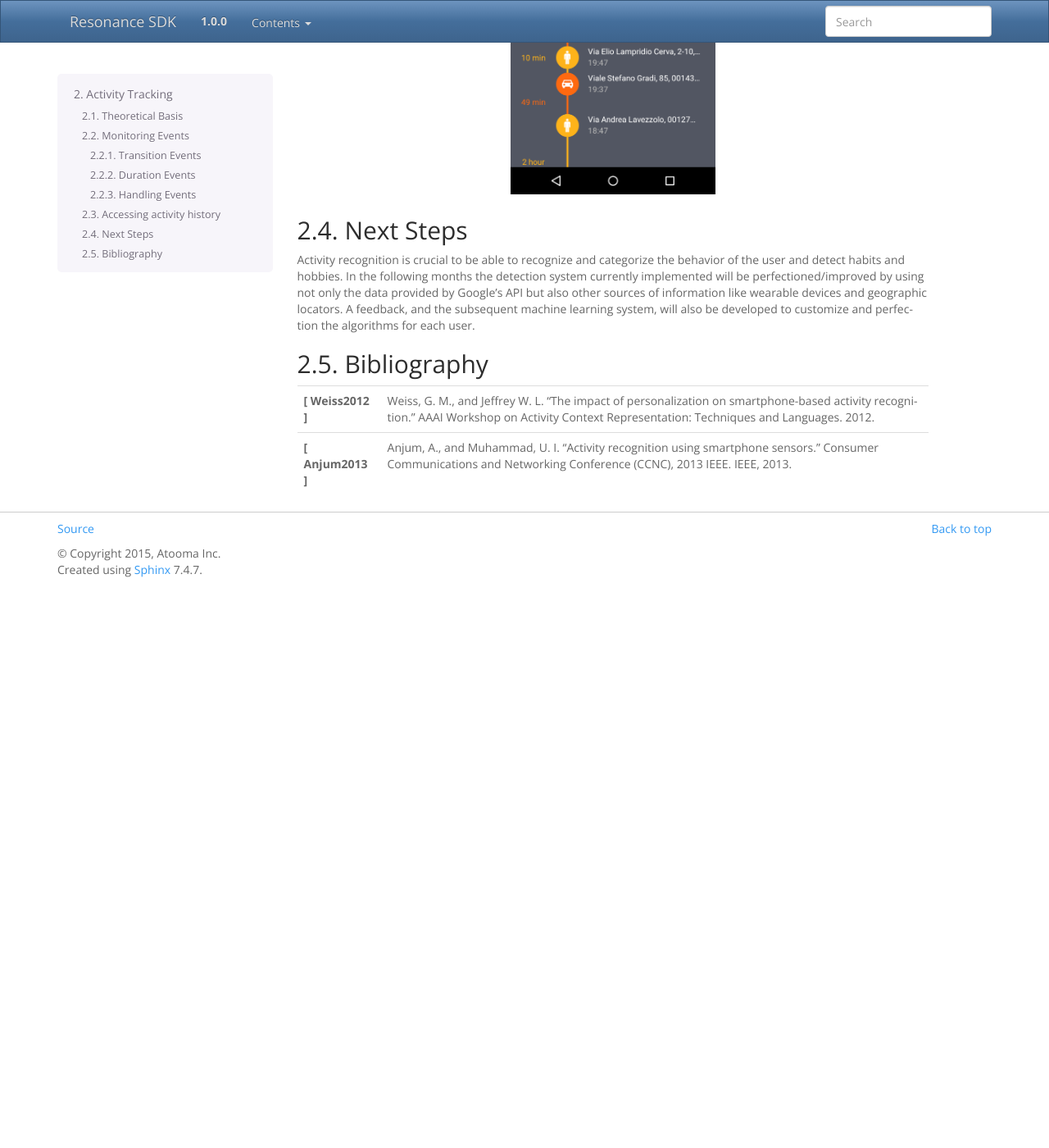
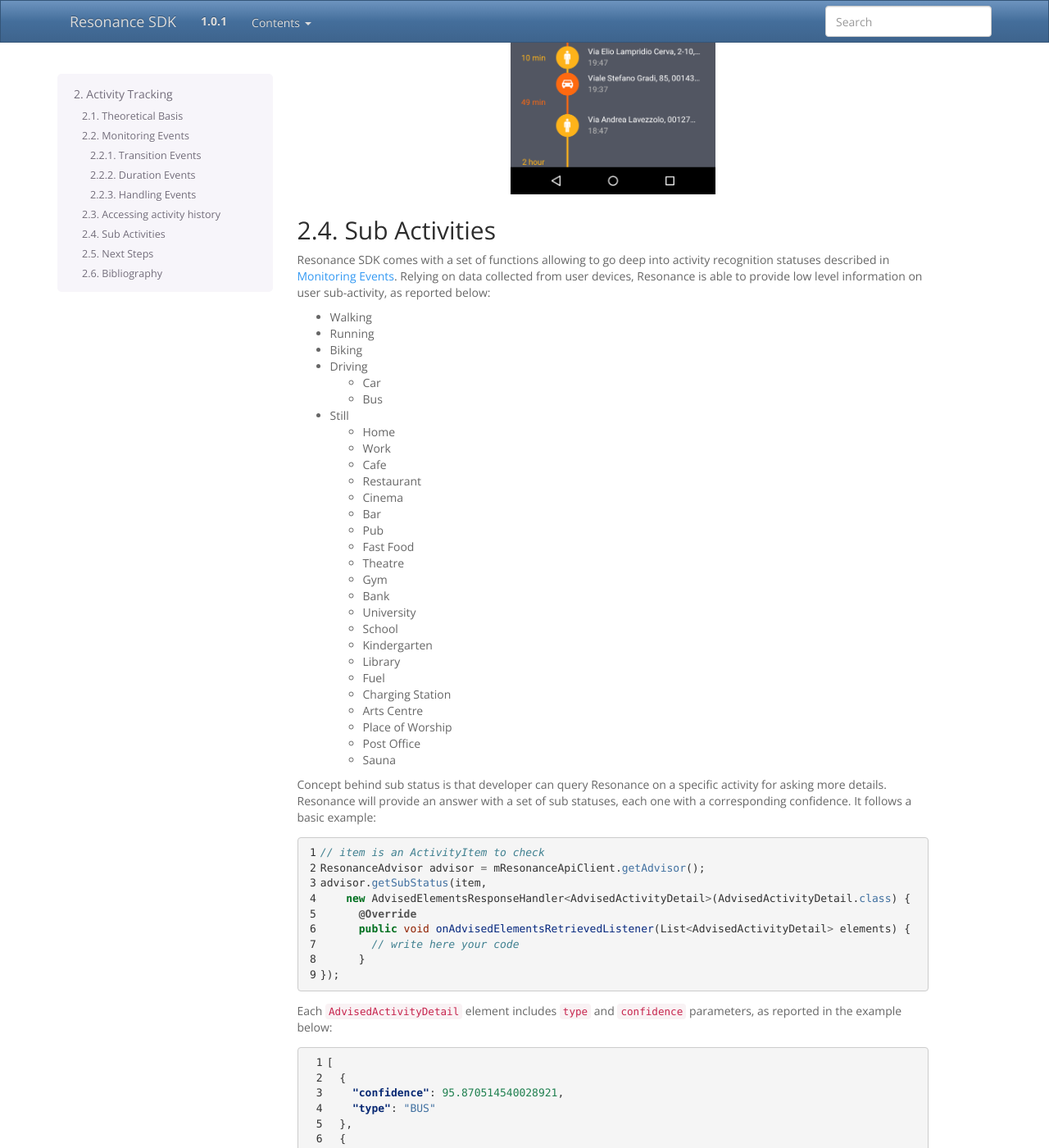
Before and after one commit to atooma/doc-resonance-sdk, a Sphinx documentation site: the page built from docs/source/activity.rst, in a window 1280 px wide and 1400 px high, scrolled down 3115 px. Shown: the whole window at 82% size. Built offline with Sphinx 7.4.7, drawn with Linux system fonts in a browser that asks for light colours; before the commit the page ends 3830 px from its top, so only the background shows below that; some of the changed text lies outside the part shown.

```diff
--- a/docs/source/activity.rst
+++ b/docs/source/activity.rst
@@ -162,6 +162,98 @@ Returned list of ``ActivityItem`` instances is an objects based representation f
    :width: 250 px
    :alt: Daily Activities
 
+Sub Activities
+---------------------------------------
+
+Resonance SDK comes with a set of functions allowing to go deep into activity recognition statuses described in :ref:`activity-tracking-events`. Relying on data collected from user devices, Resonance is able to provide low level information on user sub-activity, as reported below:
+
+* Walking
+
+* Running
+
+* Biking
+
+* Driving
+
+  * Car
+
+  * Bus
+
+* Still
+
+  * Home
+
+  * Work
+
+  * Cafe
+
+  * Restaurant
+
+  * Cinema
+
+  * Bar
+
+  * Pub
+
+  * Fast Food
+
+  * Theatre
+
+  * Gym
+
+  * Bank
+
+  * University
+
+  * School
+
+  * Kindergarten
+
+  * Library
+
+  * Fuel
+
+  * Charging Station
+
+  * Arts Centre
+
+  * Place of Worship
+
+  * Post Office
+
+  * Sauna
+
+Concept behind sub status is that developer can query Resonance on a specific activity for asking more details. Resonance will provide an answer with a set of sub statuses, each one with a corresponding confidence. It follows a basic example:
+
+.. code-block:: java
+  :linenos:
+
+  // item is an ActivityItem to check
+  ResonanceAdvisor advisor = mResonanceApiClient.getAdvisor();
+  advisor.getSubStatus(item,
+      new AdvisedElementsResponseHandler<AdvisedActivityDetail>(AdvisedActivityDetail.class) {
+        @Override
+        public void onAdvisedElementsRetrievedListener(List<AdvisedActivityDetail> elements) {
+          // write here your code
+        }
+  });
+
+Each ``AdvisedActivityDetail`` element includes ``type`` and ``confidence`` parameters, as reported in the example below:
+
+.. code-block:: json
+  :linenos:
+
+  [
+    {
+      "confidence": 95.870514540028921,
+      "type": "BUS"
+    },
+    {
+      "confidence": 75,
+      "type": "CAR"
+    }
+  ]
+
 Next Steps
 ---------------------------------------
 
--- a/docs/source/conf.py
+++ b/docs/source/conf.py
@@ -56,9 +56,9 @@ author = u'Andrea Petreri'
 # built documents.
 #
 # The short X.Y version.
-version = '1.0.0'
+version = '1.0.1'
 # The full version, including alpha/beta/rc tags.
-release = '1.0.0'
+release = '1.0.1'
 
 # The language for content autogenerated by Sphinx. Refer to documentation
 # for a list of supported languages.
```
